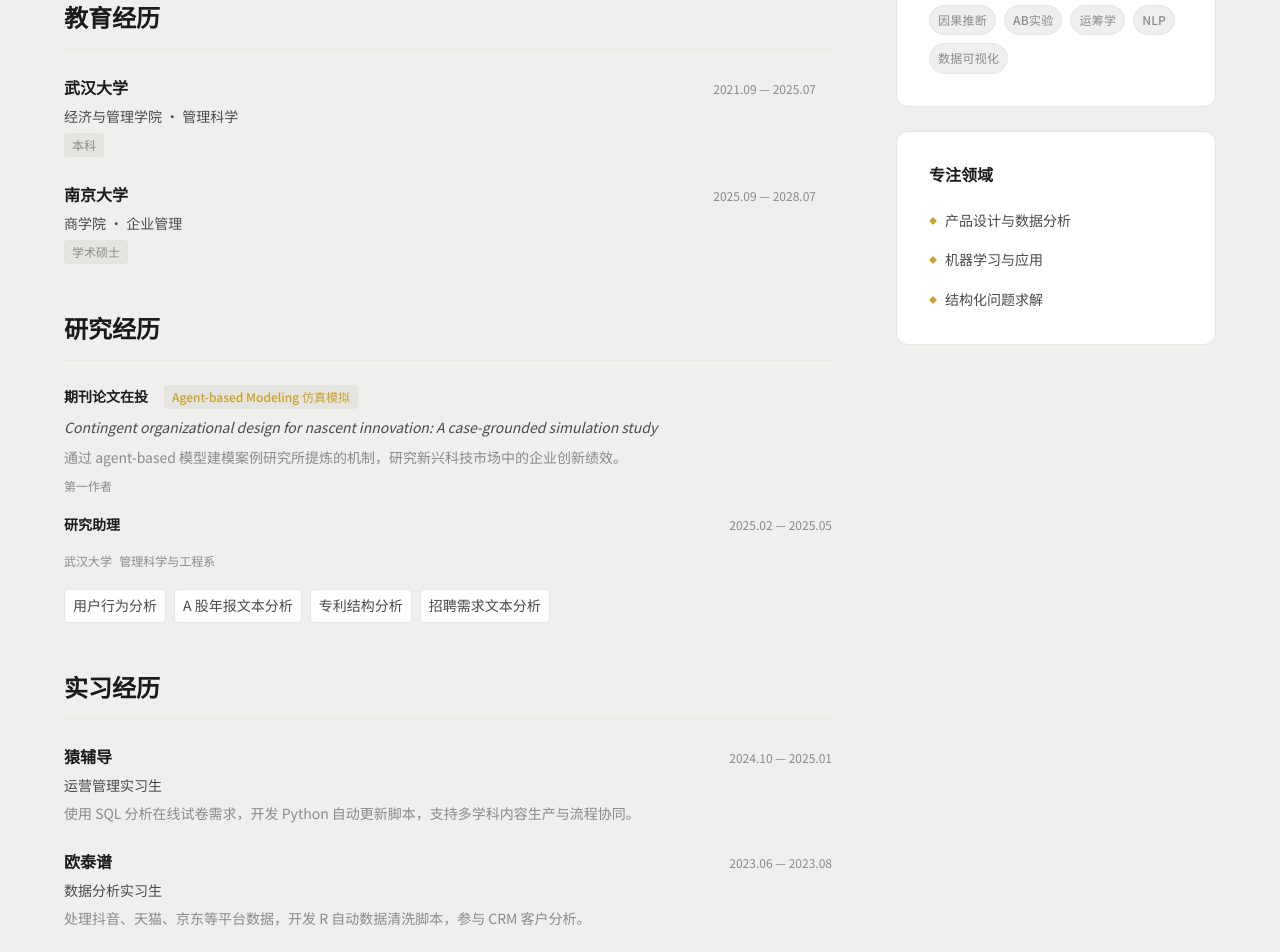
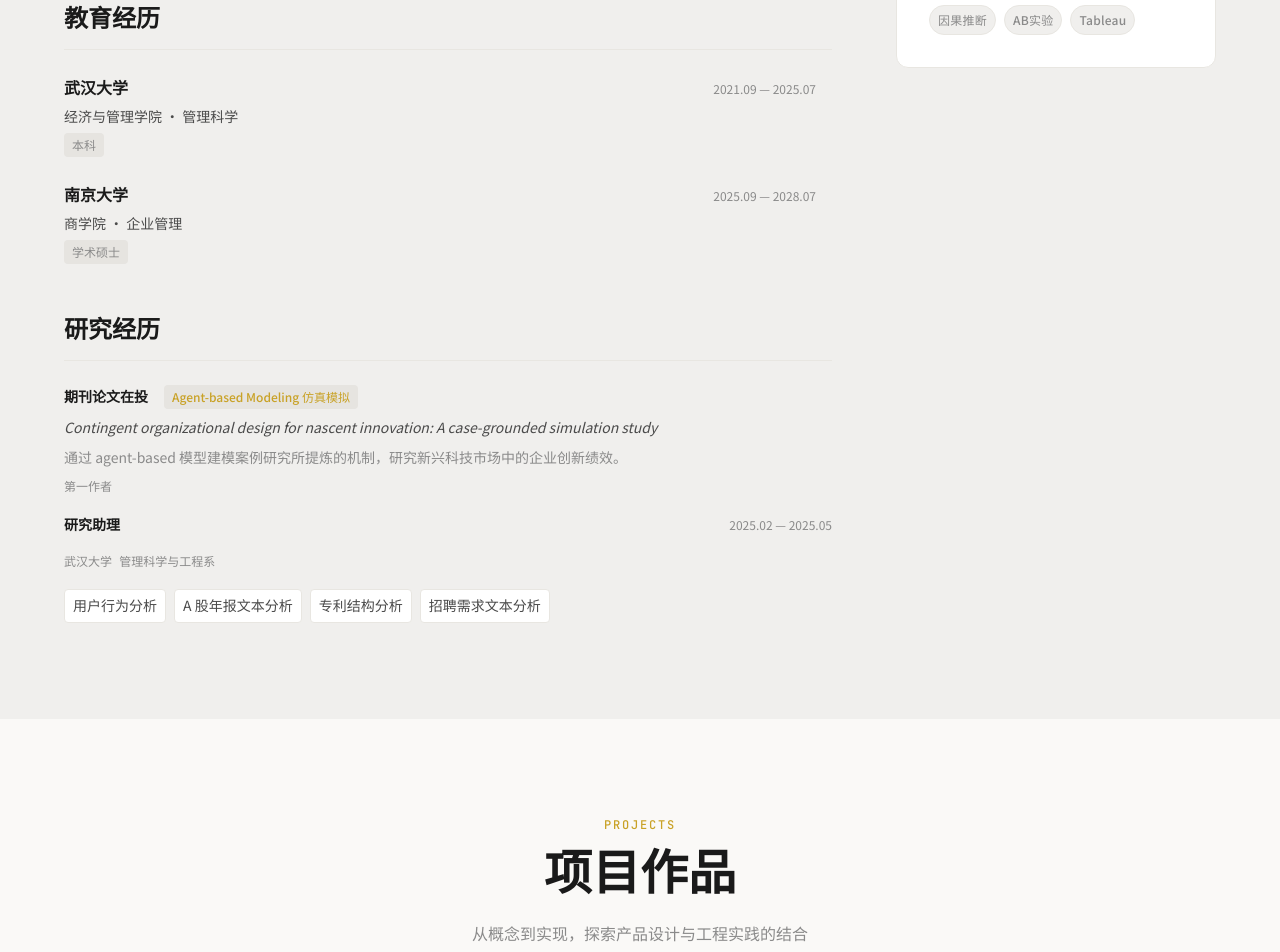
Before and after one commit to YOV6/ziye-lin-s-portfolio, a Next.js app: page / in a window 1280 px wide. Shown: the part 1180-2132 px from the top of the page. Built offline with nearby package versions, Linux system fonts and the light colour scheme.

Commit message:
20260505-2352

```diff
--- a/components/About.tsx
+++ b/components/About.tsx
@@ -4,18 +4,10 @@ const skills = [
   "Python",
   "SQL",
   "R",
-  "AI",
+  "Vibe Coding",
   "因果推断",
-  "AB实验",
-  "运筹学",
-  "NLP",
-  "数据可视化",
-];
-
-const interests = [
-  { icon: "◆", text: "产品设计与数据分析" },
-  { icon: "◆", text: "机器学习与应用" },
-  { icon: "◆", text: "结构化问题求解" },
+  "AB实验",,
+  "Tableau",
 ];
 
 const education = [
@@ -55,23 +47,6 @@ const research = {
       "通过 agent-based 模型建模案例研究所提炼的机制，研究新兴科技市场中的企业创新绩效。",
   },
 };
-
-const internships = [
-  {
-    company: "猿辅导",
-    role: "运营管理实习生",
-    period: "2024.10 — 2025.01",
-    description:
-      "使用 SQL 分析在线试卷需求，开发 Python 自动更新脚本，支持多学科内容生产与流程协同。",
-  },
-  {
-    company: "欧泰谱",
-    role: "数据分析实习生",
-    period: "2023.06 — 2023.08",
-    description:
-      "处理抖音、天猫、京东等平台数据，开发 R 自动数据清洗脚本，参与 CRM 客户分析。",
-  },
-];
 
 export default function About() {
   return (
@@ -147,23 +122,6 @@ export default function About() {
               </div>
             </div>
 
-            <div className={styles.sectionBlock}>
-              <h3 className={styles.sectionTitle}>实习经历</h3>
-              <div className={styles.internshipList}>
-                {internships.map((item, index) => (
-                  <div key={index} className={styles.internshipItem}>
-                    <div className={styles.internshipHeader}>
-                      <span className={styles.companyName}>{item.company}</span>
-                      <span className={styles.period}>{item.period}</span>
-                    </div>
-                    <div className={styles.internshipRole}>{item.role}</div>
-                    <div className={styles.internshipDesc}>
-                      {item.description}
-                    </div>
-                  </div>
-                ))}
-              </div>
-            </div>
           </div>
 
           <div className={styles.sidebar}>
@@ -178,17 +136,6 @@ export default function About() {
               </div>
             </div>
 
-            <div className={styles.interestsCard}>
-              <h3 className={styles.cardTitle}>专注领域</h3>
-              <ul className={styles.interestList}>
-                {interests.map((item, index) => (
-                  <li key={index} className={styles.interestItem}>
-                    <span className={styles.interestIcon}>{item.icon}</span>
-                    <span>{item.text}</span>
-                  </li>
-                ))}
-              </ul>
-            </div>
           </div>
         </div>
       </div>
```
